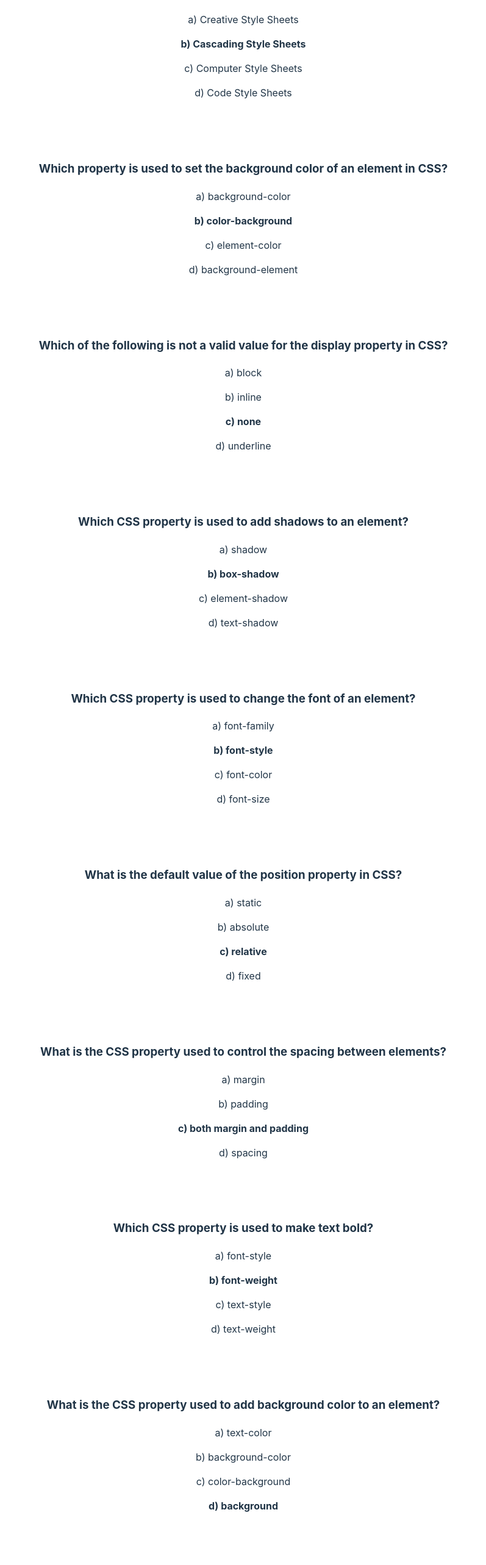
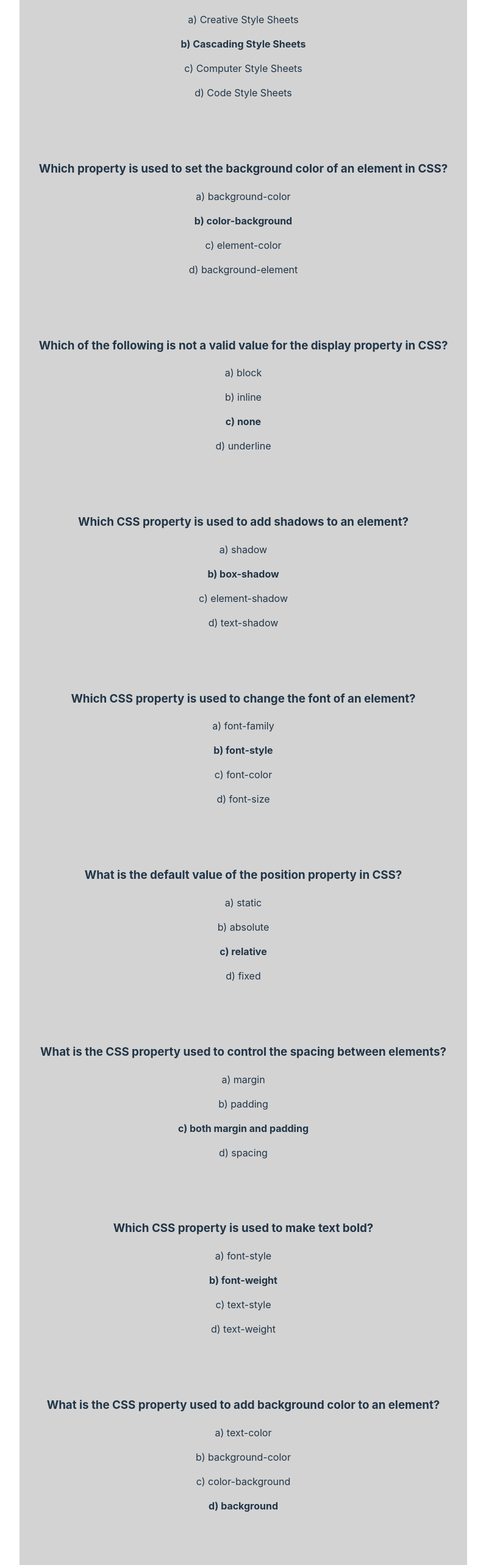
Before and after one commit to mz0121coder/sorcerers-of-code, a React (Vite) app in the folder Flashcards/: page /CSS in a window 1280 px wide. Shown: the part 234-2800 px from the top of the page at 61% size, without its empty margins (241-1038 px from the left). Built offline with nearby package versions, Linux system fonts and the light colour scheme.

Commit message:
CSS cards in progress

```diff
--- a/Flashcards/src/topics/CSS.jsx
+++ b/Flashcards/src/topics/CSS.jsx
@@ -1,70 +1,98 @@
+import { useState } from 'react';
 export default function CSS() {
+	const [flippedCards, setFlippedCards] = useState([]);
+
+	const handleCardClick = index => {
+		const newFlippedCards = [...flippedCards];
+		newFlippedCards[index] = !newFlippedCards[index];
+		setFlippedCards(newFlippedCards);
+	};
 	return (
 		<>
 			<h1>CSS</h1>
 			{/* // Question 1 */}
-			<div className='card'>
+			<div
+				className='card'
+				style={{ backgroundColor: 'lightgrey' }}
+				onClick={() => handleCardClick(0)}>
 				<h3>What does CSS stand for?</h3>
 				<p id='q1a'>a) Creative Style Sheets</p>
-
 				<p id='q1b'>
 					<b>b) Cascading Style Sheets</b>
 				</p>
-
 				<p id='q1c'>c) Computer Style Sheets</p>
-
 				<p id='q1d'>d) Code Style Sheets</p>
+				{flippedCards[0] && (
+					<div>
+						<p>Answer: b) Cascading Style Sheets</p>
+					</div>
+				)}
 			</div>
 			{/* // Question 2 */}
-			<div className='card'>
+			<div
+				className='card'
+				style={{ backgroundColor: 'lightgrey' }}
+				onClick={() => handleCardClick(1)}>
 				<h3>
 					Which property is used to set the background color of an element in
 					CSS?
 				</h3>
-
 				<p id='q2a'>a) background-color</p>
-
 				<p id='q2b'>
 					<b>b) color-background</b>
 				</p>
-
 				<p id='q2c'>c) element-color</p>
-
 				<p id='q2d'>d) background-element</p>
+				{flippedCards[1] && (
+					<div>
+						<p>Answer: a) background-color</p>
+					</div>
+				)}
 			</div>
 			{/* // Question 3 */}
-			<div className='card'>
+			<div
+				className='card'
+				style={{ backgroundColor: 'lightgrey' }}
+				onClick={() => handleCardClick(2)}>
 				<h3>
 					Which of the following is not a valid value for the display property
 					in CSS?
 				</h3>
-
 				<p id='q3a'>a) block</p>
-
 				<p id='q3b'>b) inline</p>
-
 				<p id='q3c'>
 					<b>c) none</b>
 				</p>
-
 				<p id='q3d'>d) underline</p>
+				{flippedCards[2] && (
+					<div>
+						<p>Answer: d) underline</p>
+					</div>
+				)}
 			</div>
 			{/* // Question 4 */}
-			<div className='card'>
+			<div
+				className='card'
+				style={{ backgroundColor: 'lightgrey' }}
+				onClick={() => handleCardClick(3)}>
 				<h3>Which CSS property is used to add shadows to an element?</h3>
-
 				<p id='q4a'>a) shadow</p>
-
 				<p id='q4b'>
 					<b>b) box-shadow</b>
 				</p>
-
 				<p id='q4c'>c) element-shadow</p>
-
 				<p id='q4d'>d) text-shadow</p>
+				{flippedCards[3] && (
+					<div>
+						<p>Answer: b) box-shadow</p>
+					</div>
+				)}
 			</div>
 			{/* // Question 5 */}
-			<div className='card'>
+			<div
+				className='card'
+				style={{ backgroundColor: 'lightgrey' }}
+				onClick={() => handleCardClick(4)}>
 				<h3>Which CSS property is used to change the font of an element?</h3>
 
 				<p id='q5a'>a) font-family</p>
@@ -76,9 +104,17 @@ export default function CSS() {
 				<p id='q5c'>c) font-color</p>
 
 				<p id='q5d'>d) font-size</p>
+				{flippedCards[4] && (
+					<div>
+						<p>Answer: b) font-style</p>
+					</div>
+				)}
 			</div>
 			{/* // Question 6 */}
-			<div className='card'>
+			<div
+				className='card'
+				style={{ backgroundColor: 'lightgrey' }}
+				onClick={() => handleCardClick(5)}>
 				<h3>What is the default value of the position property in CSS?</h3>
 
 				<p id='q6a'>a) static</p>
@@ -90,9 +126,17 @@ export default function CSS() {
 				</p>
 
 				<p id='q6d'>d) fixed</p>
+				{flippedCards[5] && (
+					<div>
+						<p>Answer: c) relative</p>
+					</div>
+				)}
 			</div>
 			{/* // Question 7 */}
-			<div className='card'>
+			<div
+				className='card'
+				style={{ backgroundColor: 'lightgrey' }}
+				onClick={() => handleCardClick(6)}>
 				<h3>
 					What is the CSS property used to control the spacing between elements?
 				</h3>
@@ -106,9 +150,17 @@ export default function CSS() {
 				</p>
 
 				<p id='q7d'>d) spacing</p>
+				{flippedCards[6] && (
+					<div>
+						<p>Answer: c) both margin and padding</p>
+					</div>
+				)}
 			</div>
 			{/* // Question 8 */}
-			<div className='card'>
+			<div
+				className='card'
+				style={{ backgroundColor: 'lightgrey' }}
+				onClick={() => handleCardClick(7)}>
 				<h3>Which CSS property is used to make text bold?</h3>
 
 				<p id='q8a'>a) font-style</p>
@@ -120,9 +172,17 @@ export default function CSS() {
 				<p id='q8c'>c) text-style</p>
 
 				<p id='q8d'>d) text-weight</p>
+				{flippedCards[7] && (
+					<div>
+						<p>Answer: b) font-weight</p>
+					</div>
+				)}
 			</div>
 			{/* // Question 9 */}
-			<div className='card'>
+			<div
+				className='card'
+				style={{ backgroundColor: 'lightgrey' }}
+				onClick={() => handleCardClick(8)}>
 				<h3>
 					What is the CSS property used to add background color to an element?
 				</h3>
@@ -136,9 +196,17 @@ export default function CSS() {
 				<p id='q9d'>
 					<b>d) background</b>
 				</p>
+				{flippedCards[8] && (
+					<div>
+						<p>Answer: d) background</p>
+					</div>
+				)}
 			</div>
 			{/* // Question 10 */}
-			<div className='card'>
+			<div
+				className='card'
+				style={{ backgroundColor: 'lightgrey' }}
+				onClick={() => handleCardClick(9)}>
 				<h3>Which CSS property is used to set the height of an element?</h3>
 
 				<p id='q10a'>a) width</p>
@@ -150,6 +218,11 @@ export default function CSS() {
 				</p>
 
 				<p id='q10d'>d) length</p>
+				{flippedCards[9] && (
+					<div>
+						<p>Answer: c) height</p>
+					</div>
+				)}
 			</div>
 		</>
 	);
```
